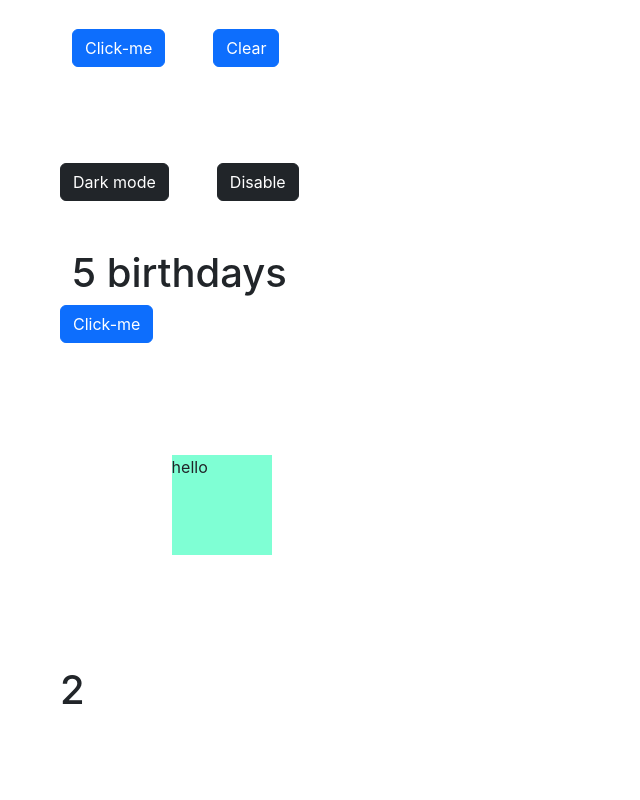
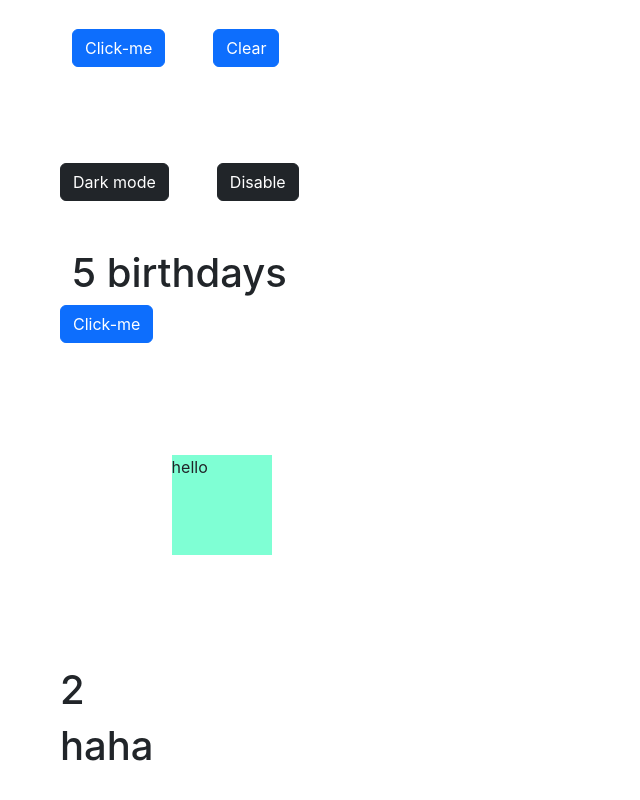
Before and after one commit to rajmishra-47/Daily_React, a React (Create React App) app in the folder my/: page / in a window 1280 px wide. Shown: the part 543-1343 px from the top of the page, without its empty margins (0-640 px from the left). Before the commit the page ends 1305 px from the top, so only its background shows below. Built offline with nearby package versions, Linux system fonts and the light colour scheme.

Commit message:
component inside a component

```diff
--- /dev/null
+++ b/my/src/components/cnc.jsx
@@ -0,0 +1,9 @@
+import React from 'react'
+
+export default function CNC() {
+  return (
+    <>
+    <h1>haha</h1>
+    </>
+  )
+}
--- a/my/src/components/d1.jsx
+++ b/my/src/components/d1.jsx
@@ -1,5 +1,8 @@
 import React from 'react'
 import './d11.css'
+
+import CNC from './cnc'
+
 export default function D1(props) {
 
   const c=(a,b)=>{
@@ -14,6 +17,8 @@ export default function D1(props) {
     </div>
 
     <h1>{(parseInt(props.a)+parseInt(props.b))}</h1>
+
+    <CNC></CNC>
     </>
   )
 }
```
